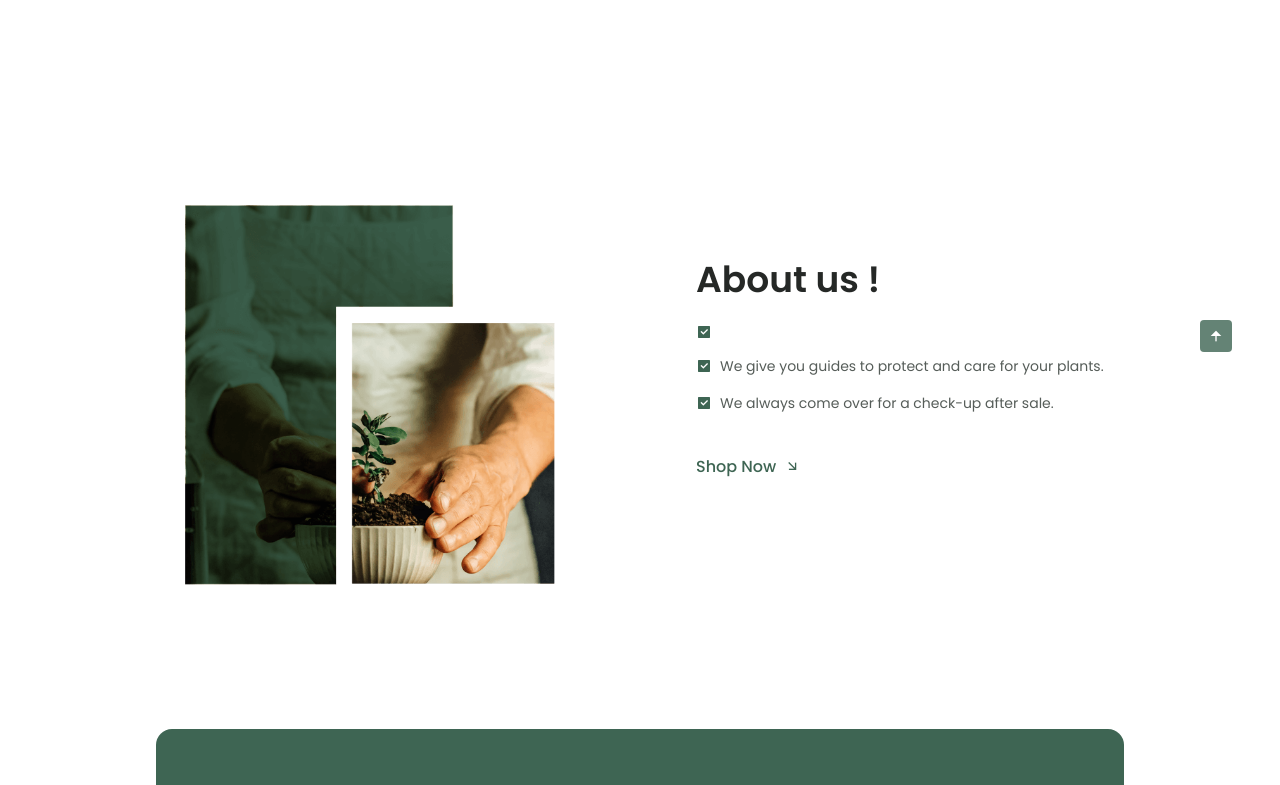
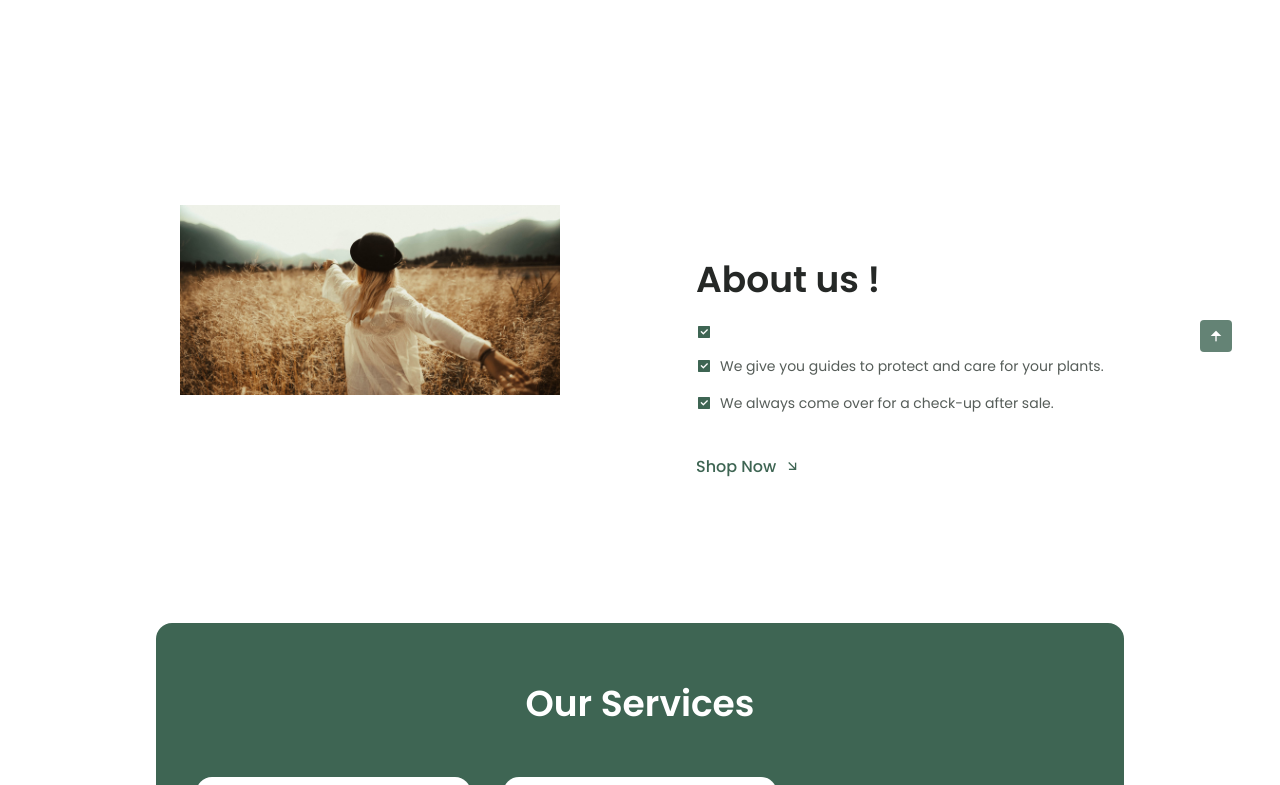
Before and after one commit to joshitaverma20/Major_project, a plain HTML site: page index.html in a window 1280 px wide. Shown: the part 688-1473 px from the top of the page. Drawn offline with nearby package versions, Linux system fonts and the light colour scheme.

Commit message:
Update index.html

```diff
--- a/index.html
+++ b/index.html
@@ -76,7 +76,7 @@
             <!--==================== ABOUT ====================-->
             <section class="about section container" id="about">
                 <div class="about__container grid">
-                    <img src="assets/img/about.png" alt="" class="about__img">
+                    <img src="assets/img/5.jpg" alt="" class="about__img">
 
                     <div class="about__data">
                         <h2 class="section__title about__title">
```
